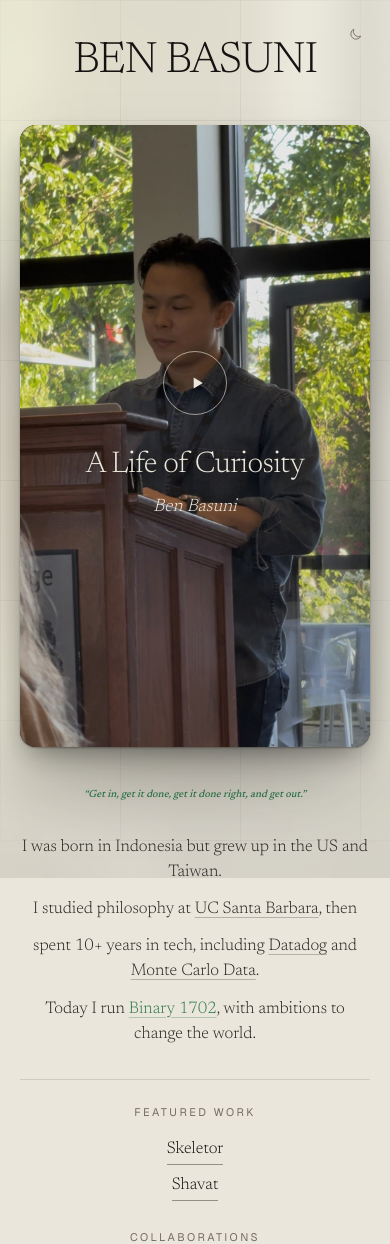
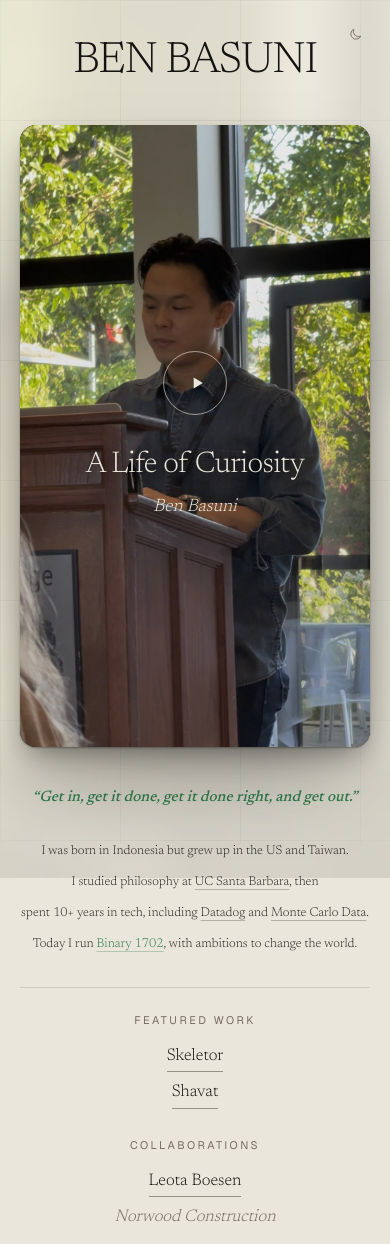
Before and after one commit to binary1702/benbasuni.com, a Next.js app: page / in a window 390 px wide. Shown: the top 1244 px of the page. Built offline with nearby package versions, Linux system fonts and the light colour scheme.

Commit message:
Improve mobile typography: responsive font sizing for bio text

```diff
--- a/src/app/page.tsx
+++ b/src/app/page.tsx
@@ -125,23 +125,23 @@ export default function Home() {
           <blockquote className="md:mt-4">
             <p
               className="whitespace-nowrap font-serif font-medium italic leading-[1.5] text-sage-deep"
-              style={{ fontSize: 'clamp(0.65rem, 2.6vw, 1.25rem)' }}
+              style={{ fontSize: 'clamp(0.95rem, 3.5vw, 1.25rem)' }}
             >
               &ldquo;Get in, get it done, get it done right, and get out.&rdquo;
             </p>
           </blockquote>
 
           {/* One idea per line. Each <p> is a row; the gap between rows does the pacing. */}
-          <div className="mt-8 space-y-3 font-serif text-[1.05rem] font-light leading-[1.5] text-charcoal md:text-[1.2rem]">
-            <p>I was born in Indonesia but grew up in the US and Taiwan.</p>
-            <p>
+          <div className="mt-8 space-y-3 font-serif font-light leading-[1.5] text-charcoal" style={{ fontSize: 'clamp(0.8rem, 2.8vw, 1.2rem)' }}>
+            <p className="whitespace-nowrap">I was born in Indonesia but grew up in the US and Taiwan.</p>
+            <p className="whitespace-nowrap">
               I studied philosophy at <Quiet href="https://www.ucsb.edu">UC Santa Barbara</Quiet>, then
             </p>
-            <p>
+            <p className="whitespace-nowrap">
               spent 10+ years in tech, including <Quiet href="https://www.datadoghq.com">Datadog</Quiet> and{' '}
               <Quiet href="https://www.montecarlodata.com">Monte Carlo Data</Quiet>.
             </p>
-            <p>
+            <p className="whitespace-nowrap">
               Today I run{' '}
               <a
                 href="https://binary1702.com"
```
